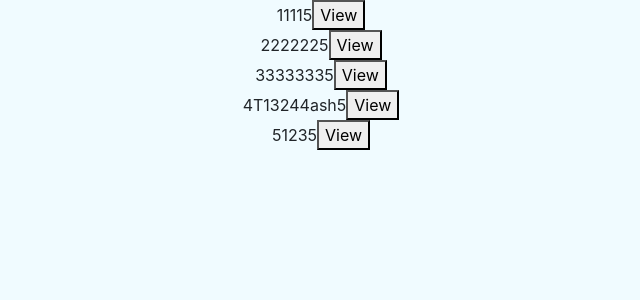
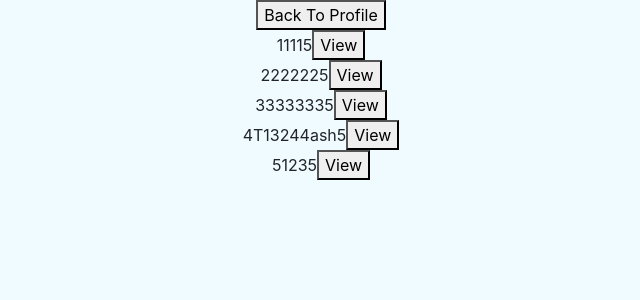
Before and after one commit to Kuoyuan-Li/GHSeportfolio, a React (Create React App) app in the folder react-flask-app/: page /otherEportfolio in a window 1280 px wide. Shown: the top 300 px of the page, without its empty margins (319-959 px from the left). Built offline with nearby package versions, Linux system fonts and the light colour scheme.

Commit message:
fix bugs

```diff
--- a/react-flask-app/src/Components/eportfolio/otherEportfolios.js
+++ b/react-flask-app/src/Components/eportfolio/otherEportfolios.js
@@ -9,10 +9,15 @@ class OtherEportfolio extends React.Component {
             eportfolios : pesudoUsers
         }
         this.viewOtherHandler = this.viewOtherHandler.bind(this)
+        this.backToProfile = this.backToProfile.bind(this)
     }
 
     viewOtherHandler (id) {
         this.props.history.push('/viewOtherEportfolio/'+id)
+    }
+
+    backToProfile () {
+        this.props.history.push('/profile')
     }
 
     render(){
@@ -21,6 +26,9 @@ class OtherEportfolio extends React.Component {
         )
         return (
             <div>
+                <button onClick = {this.backToProfile}>
+                    Back To Profile
+                </button>
                 {SelectionList}
             </div>
 
```
